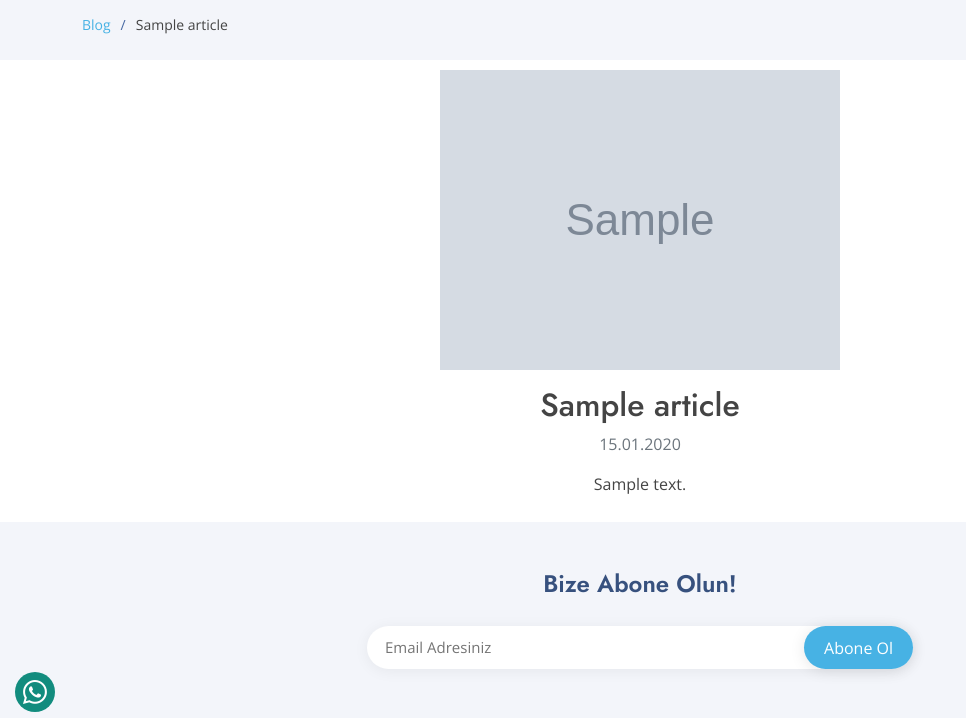
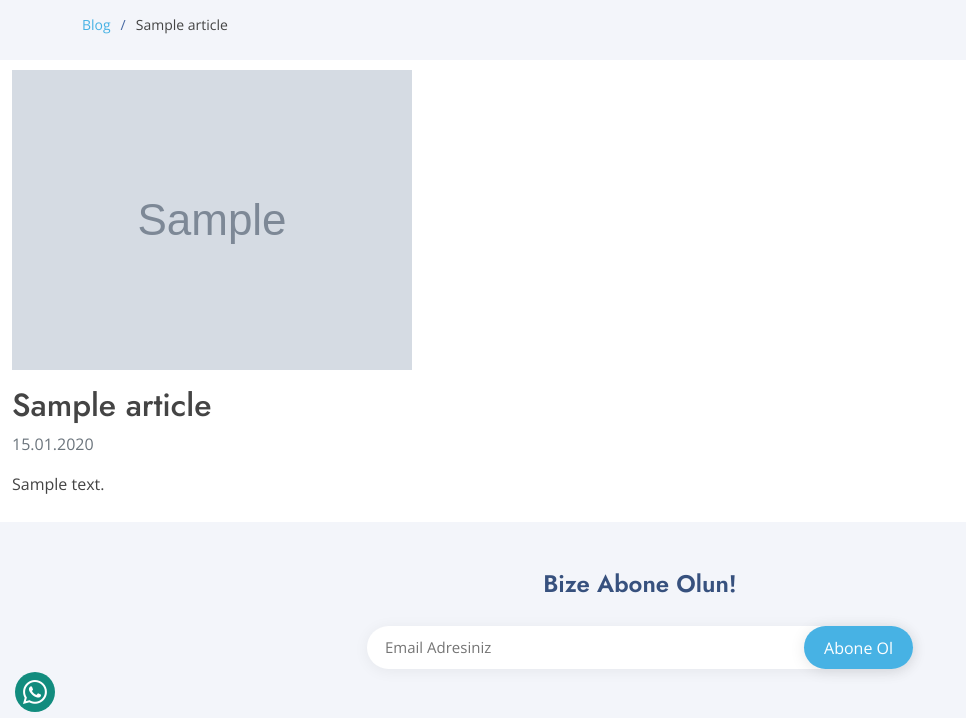
Before and after one commit to PokerCoder/GoaTalks, a Flask app: page /makale/1 in a window 1280 px wide. Shown: the part 73-791 px from the top of the page, without its empty margins (0-966 px from the left). Run offline with Flask 2, Linux system fonts and the light colour scheme; tables that the repository leaves empty hold one stand-in row (values such as "Sample post"); grey boxes marked "Sample" are stand-in pictures; some libraries are stand-ins or nearby versions.

Commit message:
edited blog content design

```diff
--- a/static/css/style.css
+++ b/static/css/style.css
@@ -1628,3 +1628,8 @@ h2 {
   background-color: #47b2e4;
   color: white;
 }
+
+.article_content {
+  max-width: 1320px;
+  text-align: start;
+}
--- a/templates/blog_details.html
+++ b/templates/blog_details.html
@@ -11,7 +11,7 @@
   </section>
   <!-- End Breadcrumbs -->
   <section class="inner-page">
-    <div class="container" style="text-align: center; max-width: 600px">
+    <div class="container" style="text-align: start; max-width: 1320px">
 
       <img
         src="{{ url_for('send_uploaded_file', filename=blog.image) }}"
--- a/templates/podcast_details.html
+++ b/templates/podcast_details.html
@@ -11,7 +11,7 @@
   </section>
   <!-- End Breadcrumbs -->
   <section class="inner-page">
-    <div class="container" style="text-align: center; max-width: 600px">
+    <div class="container" style="text-align: start; max-width: 1320px">
         <h2>{{ blog.title }}</h2>
         <p class="text-muted">{{ blog.created_date.strftime('%d.%m.%Y')}}</p>
       <audio controls>
```
